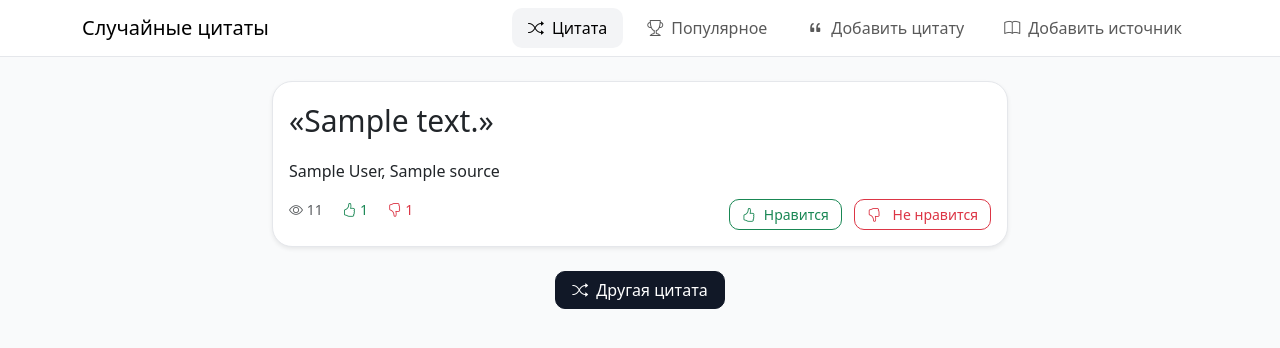
After one commit to iamneefee/random-quotes, a Django app: page / in a window 1280 px wide. The commit adds this page. Shown: the top 348 px of the page. Run offline with Django 5.2, Linux system fonts and the light colour scheme; tables that the repository leaves empty hold one stand-in row (values such as "Sample post").

Commit message:
feat(style): added random quote page

```diff
--- a/quotes/static/quotes/css/style.css
+++ b/quotes/static/quotes/css/style.css
@@ -28,6 +28,14 @@ body {
     font-size: 30px;
 }
 
+.quote-text::before {
+    content: "«";
+}
+
+.quote-text::after {
+    content: "»";
+}
+
 .btn {
     border-radius: 10px;
     font-weight: 500;
--- /dev/null
+++ b/quotes/templates/quotes/components/quote_card.html
@@ -0,0 +1,37 @@
+<div class="card shadow-sm mb-4">
+    <div class="card-body">
+        <blockquote>
+            <p class="quote-text">{{ quote.text }}</p>
+            <footer>
+                <p>{% if quote.source.author %}{{ quote.source.author }}, {% endif %}{{ quote.source.name }}</p>
+            </footer>
+        </blockquote>
+
+        <div class="d-flex justify-content-between">
+            <div class="small">
+                <span class="text-muted me-3">
+                    <i class="bi bi-eye"></i> {{ quote.views }}
+                </span>
+                <span class="text-success me-3">
+                    <i class="bi bi-hand-thumbs-up"></i> {{ quote.likes }}
+                </span>
+                <span class="text-danger">
+                    <i class="bi bi-hand-thumbs-down"></i> {{ quote.dislikes }}
+                </span>
+            </div>
+
+            <form method="post">
+                {% csrf_token %}
+                <input type="hidden" name="quote_id" value="{{ quote.id }}">
+
+                <button type="submit" name="action" value="like" class="btn btn-sm btn-outline-success me-2">
+                    <span class="p-1"><i class="bi bi-hand-thumbs-up me-2"></i>Нравится</span>
+                </button>
+
+                <button type="submit" name="action" value="dislike" class="btn btn-sm btn-outline-danger">
+                    <span class="p-1"><i class="bi bi-hand-thumbs-down me-2"></i> Не нравится</span>
+                </button>
+            </form>
+        </div>
+    </div>
+</div>
--- /dev/null
+++ b/quotes/templates/quotes/pages/random_quote.html
@@ -0,0 +1,21 @@
+{% extends 'quotes/base.html' %}
+
+{% block title %}Цитаты | Случайная{% endblock %}
+
+{% block content %}
+<div class="row justify-content-center">
+    <div class="col-lg-8">
+        {% if quote %}
+            {% include 'quotes/components/quote_card.html' with quote=quote %}
+
+            <div class="text-center">
+                <a href="{% url 'quotes:random-quote' %}" class="btn btn-primary">
+                    <span class="p-1"><i class="bi bi-shuffle me-2"></i>Другая цитата</span>
+                </a>
+            </div>
+        {% else %}
+            {% include 'quotes/components/no_quotes.html' %}
+        {% endif %}
+    </div>
+</div>
+{% endblock %}
```
Also changed, not shown: quotes/templates/quotes/components/no_quotes.html (added, +10 -0 lines).
